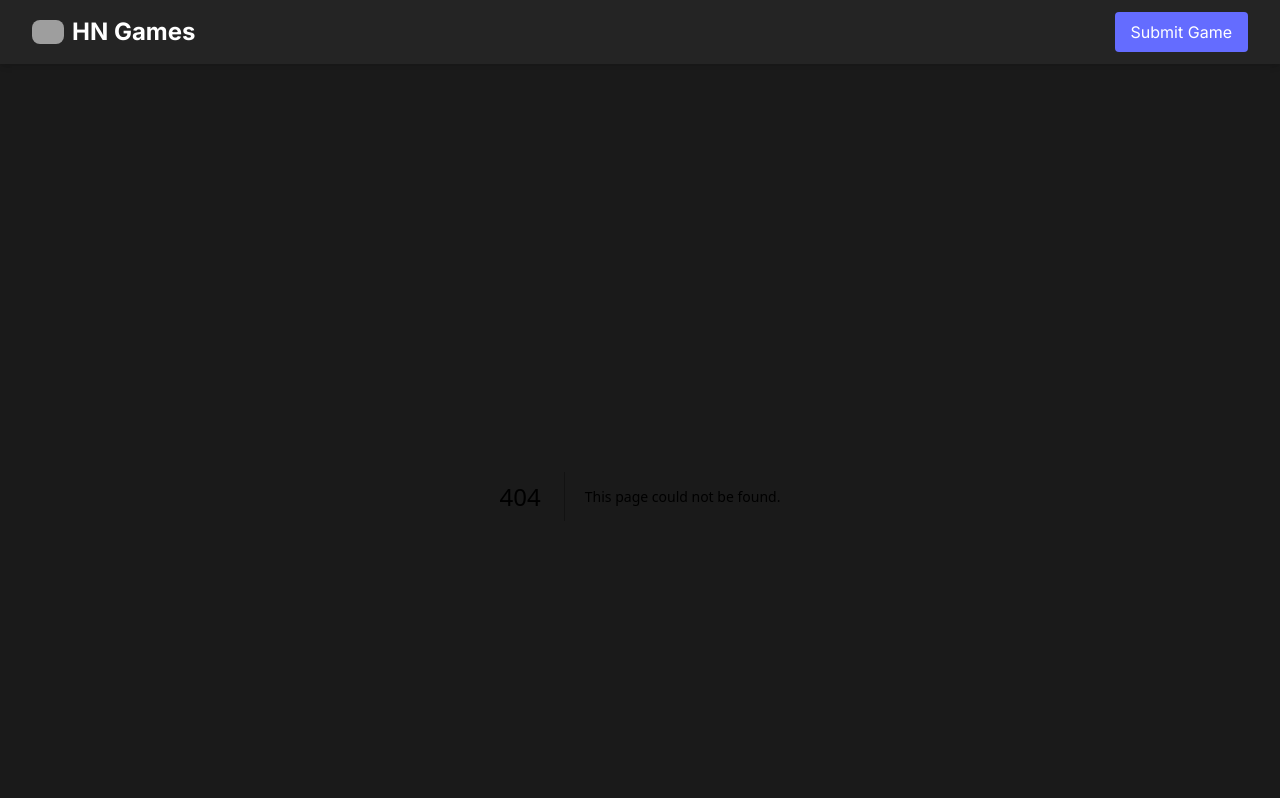
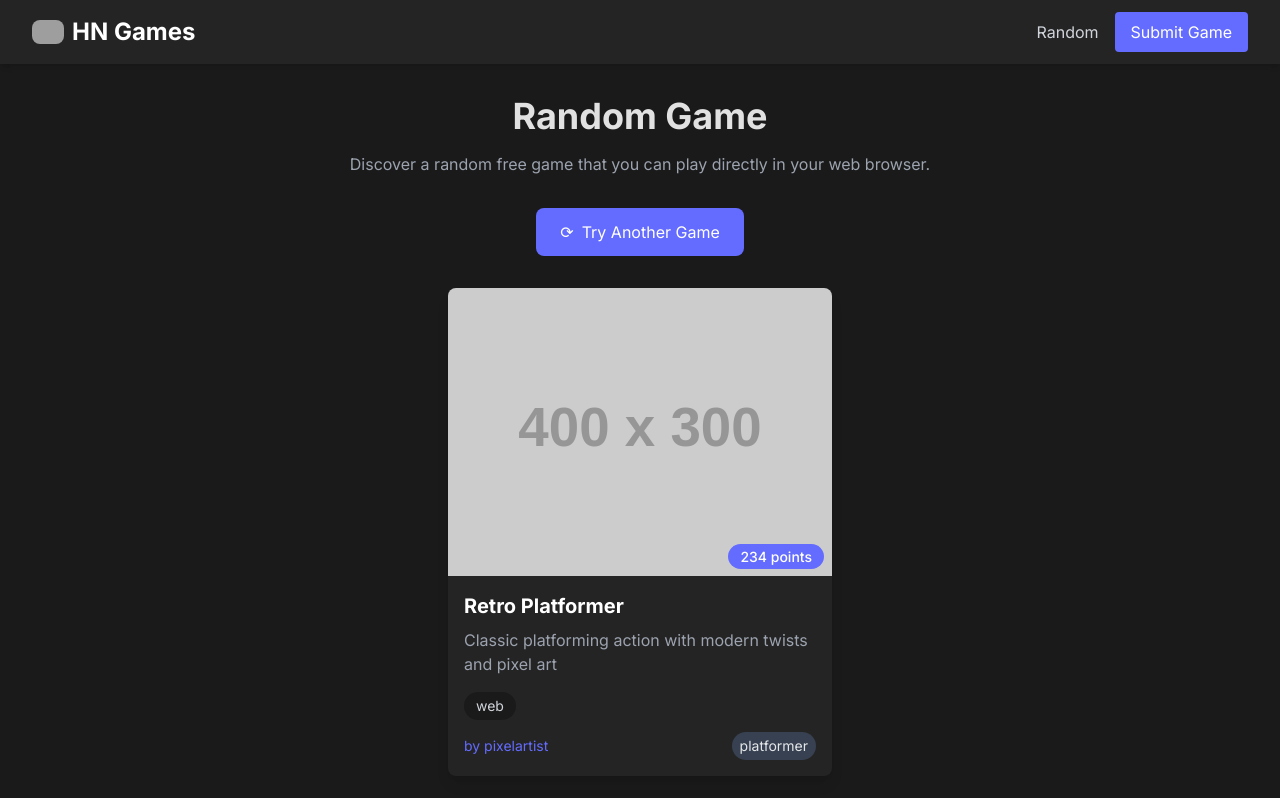
Before and after one commit to labarilem/hn-games, a Next.js app: page /random in a window 1280 px wide. Before the commit this address had no page. Shown: the top 798 px of the page. Built offline with nearby package versions, Linux system fonts and the light colour scheme; grey boxes are pictures that could not be loaded.

Commit message:
add random game page

```diff
--- /dev/null
+++ b/src/app/api/random/route.ts
@@ -0,0 +1,21 @@
+import { games } from "@/data/games";
+import { NextResponse } from "next/server";
+
+export async function GET() {
+  // Filter games that are free and playable on web
+  const eligibleGames = games.filter(
+    game => game.businessModel === 'free' && game.platforms.includes('web')
+  );
+
+  if (eligibleGames.length === 0) {
+    return NextResponse.json(
+      { error: "No eligible games found" },
+      { status: 404 }
+    );
+  }
+
+  // Pick a random game from the filtered list
+  const randomGame = eligibleGames[Math.floor(Math.random() * eligibleGames.length)];
+
+  return NextResponse.json({ game: randomGame });
+}
--- a/src/app/layout.tsx
+++ b/src/app/layout.tsx
@@ -41,7 +41,13 @@ export default function RootLayout({
                   HN Games
                 </a>
               </div>
-              <div className="flex items-center">
+              <div className="flex items-center gap-4">
+                <a
+                  href="/random"
+                  className="text-gray-300 hover:text-white transition-colors"
+                >
+                  Random
+                </a>
                 <a
                   href="/submit"
                   className="bg-[#646cff] text-white px-4 py-2 rounded hover:bg-[#747bff] transition-colors"
--- /dev/null
+++ b/src/app/random/page.tsx
@@ -0,0 +1,71 @@
+'use client';
+
+import { Game } from "@/types/game";
+import { useEffect, useState } from "react";
+import GameCard from "@/components/GameCard";
+
+export default function Random() {
+  const [game, setGame] = useState<Game | null>(null);
+  const [isLoading, setIsLoading] = useState(true);
+  const [error, setError] = useState<string | null>(null);
+
+  const fetchRandomGame = async () => {
+    setIsLoading(true);
+    setError(null);
+    try {
+      const response = await fetch('/api/random');
+      if (!response.ok) {
+        throw new Error('Failed to fetch random game');
+      }
+      const data = await response.json();
+      setGame(data.game);
+    } catch (err) {
+      setError('Failed to load random game. Please try again.');
+    } finally {
+      setIsLoading(false);
+    }
+  };
+
+  useEffect(() => {
+    fetchRandomGame();
+  }, []);
+
+  return (
+    <div className="max-w-2xl mx-auto">
+      <h1 className="text-4xl font-bold mb-4 text-center">Random Game</h1>
+      <p className="text-gray-400 mb-8 text-center">
+        Discover a random free game that you can play directly in your web browser.
+      </p>
+
+      <div className="flex justify-center mb-8">
+        <button
+          onClick={fetchRandomGame}
+          className="bg-[#646cff] text-white px-6 py-3 rounded-lg hover:bg-[#747bff] transition-colors flex items-center gap-2"
+          disabled={isLoading}
+        >
+          {isLoading ? (
+            <>
+              <span className="animate-spin">⟳</span>
+              Loading...
+            </>
+          ) : (
+            <>
+              <span>⟳</span>
+              Try Another Game
+            </>
+          )}
+        </button>
+      </div>
+
+      {error ? (
+        <div className="text-red-400 text-center">{error}</div>
+      ) : game ? (
+        <div className="max-w-sm mx-auto">
+          <GameCard game={game} />
+        </div>
+      ) : (
+        <div className="text-center text-gray-400">Loading...</div>
+      )}
+    </div>
+  );
+}
```
